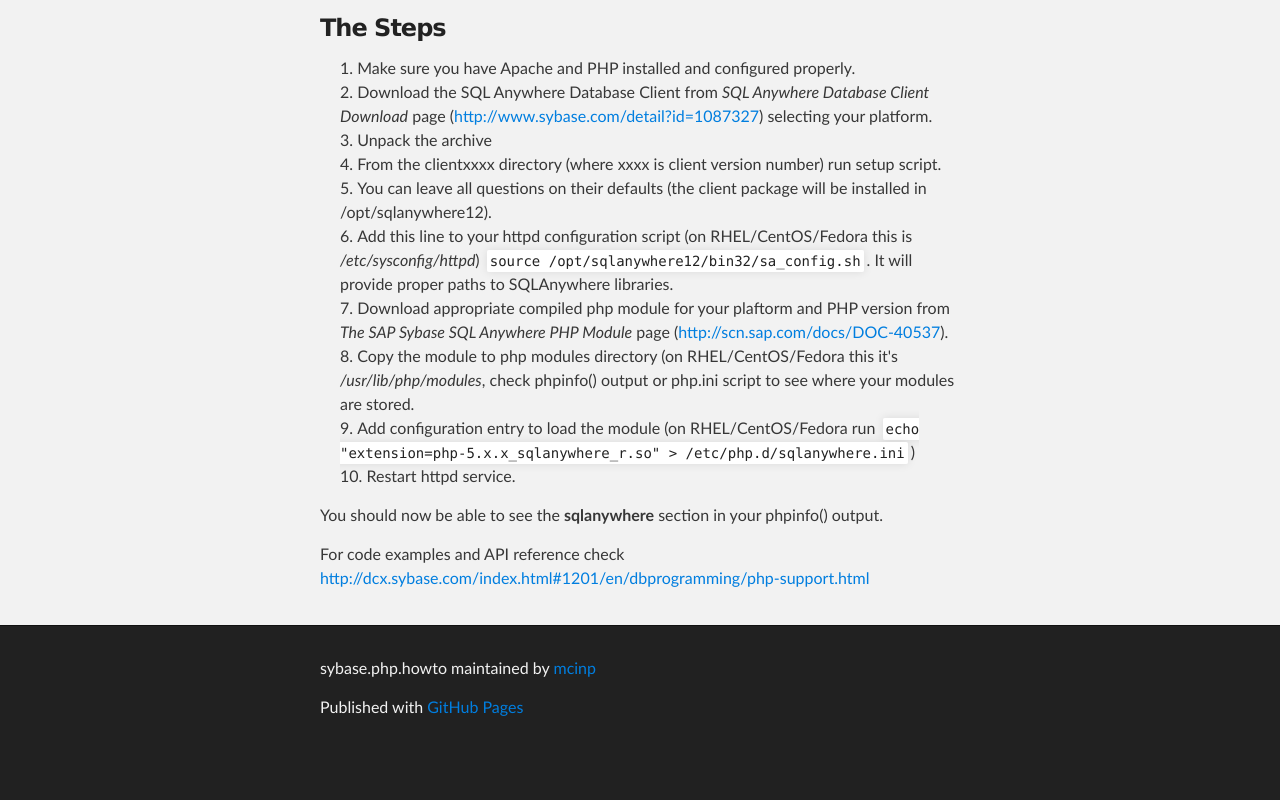
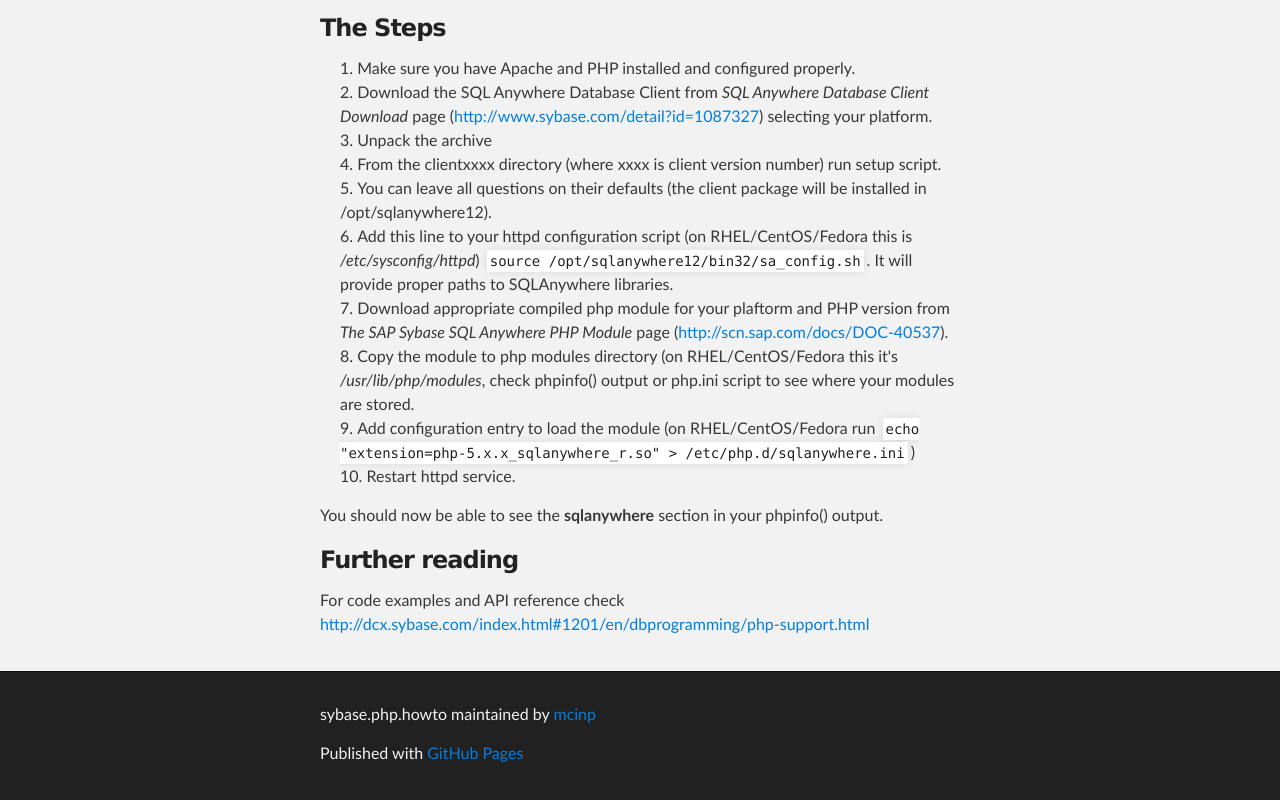
Before and after one commit to mcinp/sybase.php.howto, a plain HTML site: page index.html in a window 1280 px wide. Shown: the part 726-1526 px from the top of the page. Before the commit the page ends 1480 px from the top, so only its background shows below. Drawn offline with Linux system fonts and the light colour scheme.

```diff
--- a/index.html
+++ b/index.html
@@ -63,6 +63,9 @@
 <li>Restart httpd service.</li>
 </ol><p>You should now be able to see the <strong>sqlanywhere</strong> section in your phpinfo() output.</p>
 
+<h3>
+<a name="further-reading" class="anchor" href="#further-reading"><span class="octicon octicon-link"></span></a>Further reading</h3>
+
 <p>For code examples and API reference check <a href="http://dcx.sybase.com/index.html#1201/en/dbprogramming/php-support.html">http://dcx.sybase.com/index.html#1201/en/dbprogramming/php-support.html</a></p>
       </section>
     </div>
```
Also changed, not shown: params.json (+1 -1 lines).
